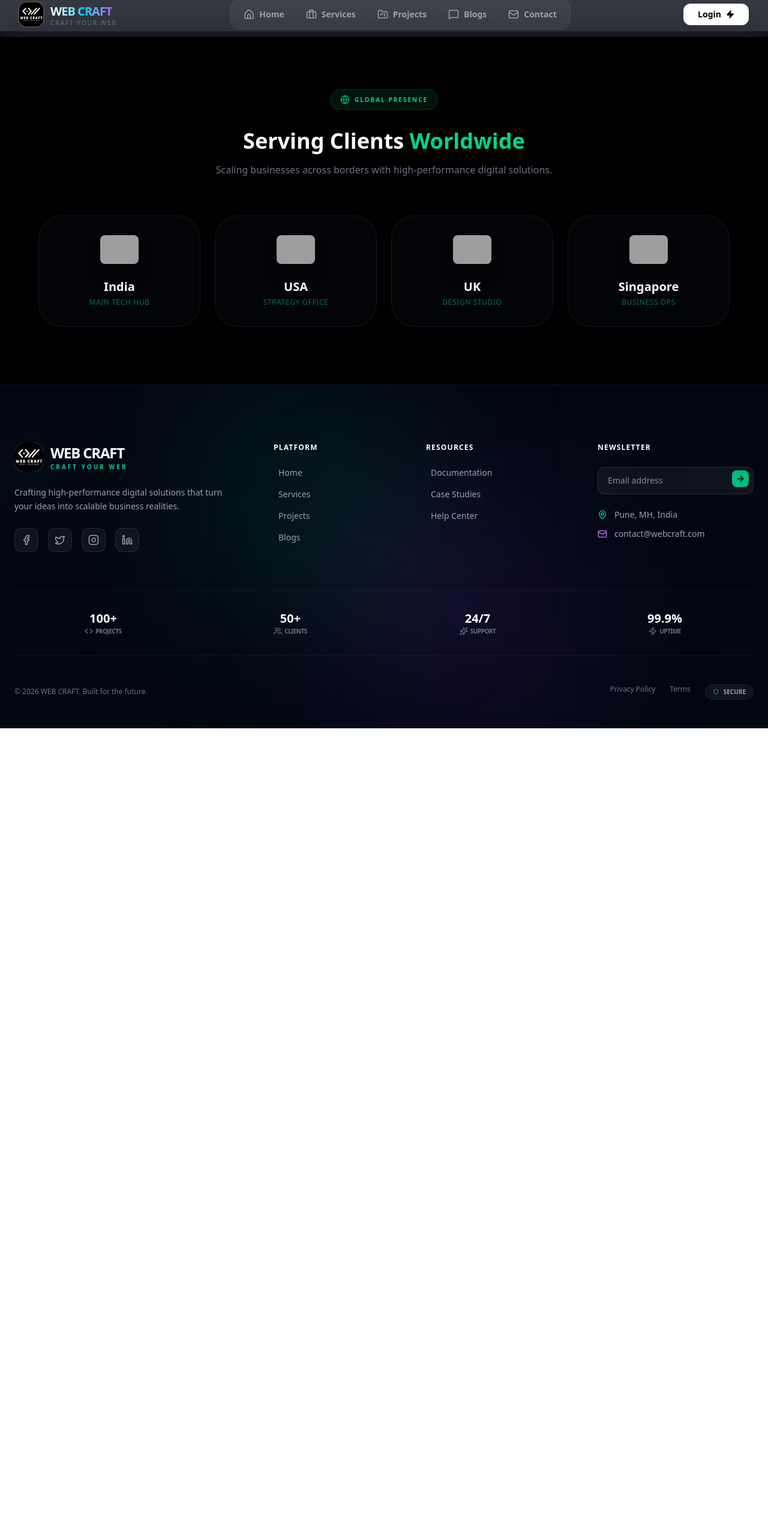
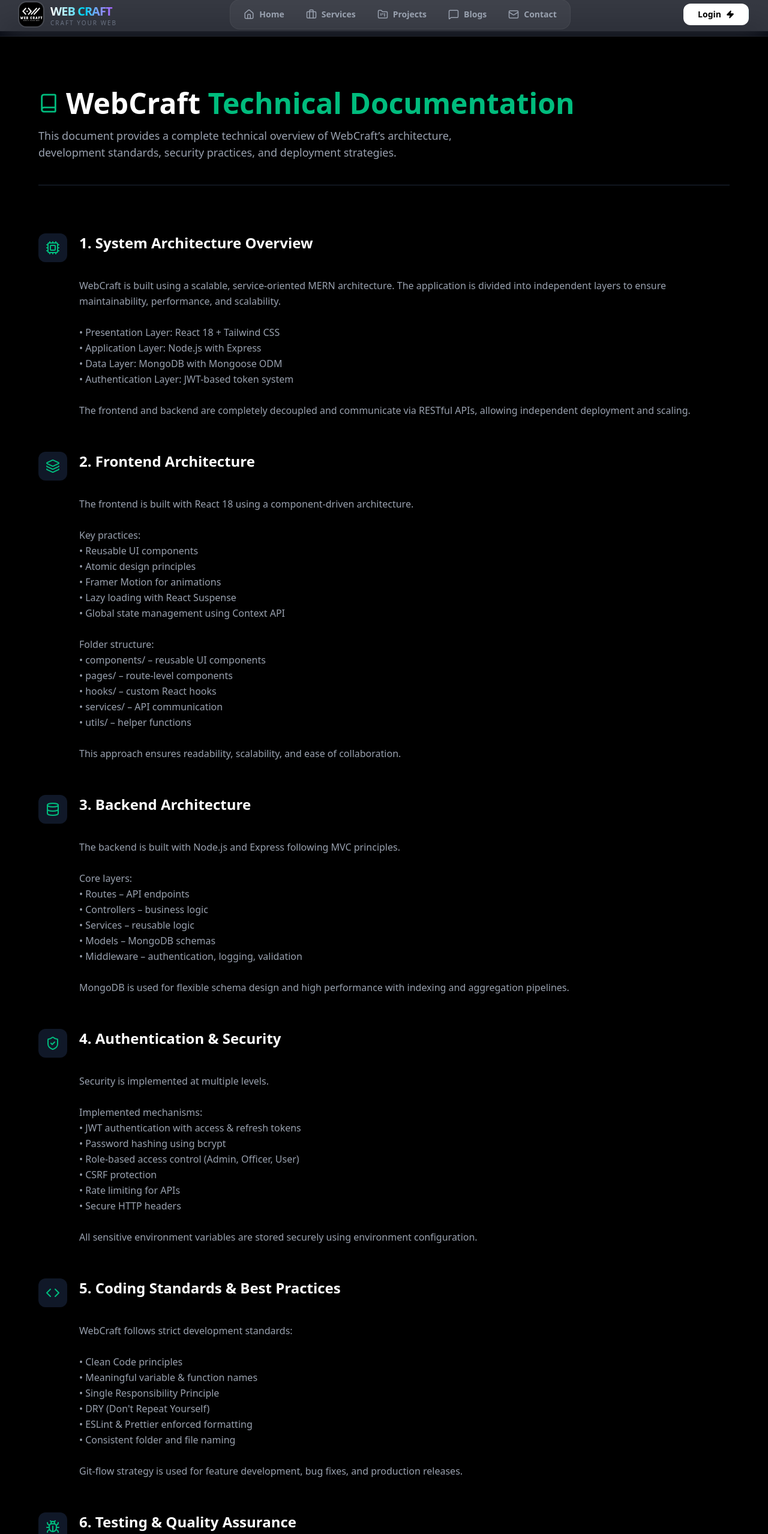
Before and after one commit to Mayur111-code/Web-Craft, a React (Vite) app in the folder frontend/: page /docs in a window 1280 px wide. Shown: the part 12-2569 px from the top of the page at 60% size. Before the commit the page ends 1226 px from the top, so only its background shows below. Built offline with nearby package versions, Linux system fonts and the light colour scheme; grey boxes are pictures that could not be loaded.

Commit message:
remove uneccessary routing

```diff
--- a/frontend/package.json
+++ b/frontend/package.json
@@ -17,6 +17,7 @@
     "lucide-react": "^0.562.0",
     "react": "^19.2.0",
     "react-dom": "^19.2.0",
+    "react-icons": "^5.5.0",
     "react-quill-new": "^3.7.0",
     "react-router-dom": "^7.11.0",
     "sonner": "^2.0.7",
--- a/frontend/src/App.jsx
+++ b/frontend/src/App.jsx
@@ -25,6 +25,7 @@ import ManageProjects from './pages/admin/ManageProjects';
 import ManageBlogs from './pages/admin/ManageBlogs';
 import Footer from './components/layout/Footer';
 import GlobalPresence from './pages/user/GlobalPresence';
+import Documentation from './pages/Documentation';
 
 
 const LayoutHandler = ({ children }) => {
@@ -71,6 +72,7 @@ function App() {
                         <Route path='/blogs' element={<Blogs />} />
                         <Route path='/contact' element={<Contact />} />
                         <Route path="/login-success" element={<LoginSuccess />} />
+                        <Route path="/docs" element={<Documentation />} />
 
                         {/* --- USER AUTH --- */}
                         <Route path="/login" element={<Login />} />
--- a/frontend/src/components/layout/Footer.jsx
+++ b/frontend/src/components/layout/Footer.jsx
@@ -23,7 +23,7 @@ const Footer = () => {
       title: 'Resources',
       links: [
         { name: 'Documentation', path: '/docs' },
-        { name: 'Case Studies', path: '/case-studies' },
+        { name: 'Case Studies', path: '/projects' },
         { name: 'Help Center', path: '/help' },
       ]
     }
--- /dev/null
+++ b/frontend/src/pages/Documentation.jsx
@@ -0,0 +1,243 @@
+import { motion } from "framer-motion";
+import {
+  Book,
+  Code,
+  ShieldCheck,
+  Zap,
+  Globe,
+  Cpu,
+  Database,
+  GitBranch,
+  Bug,
+  Layers,
+} from "lucide-react";
+
+const Documentation = () => {
+  const sections = [
+    {
+      icon: <Cpu className="text-emerald-500" />,
+      title: "1. System Architecture Overview",
+      content: `
+WebCraft is built using a scalable, service-oriented MERN architecture. The application is divided into independent layers to ensure maintainability, performance, and scalability.
+
+• Presentation Layer: React 18 + Tailwind CSS
+• Application Layer: Node.js with Express
+• Data Layer: MongoDB with Mongoose ODM
+• Authentication Layer: JWT-based token system
+
+The frontend and backend are completely decoupled and communicate via RESTful APIs, allowing independent deployment and scaling.
+      `,
+    },
+    {
+      icon: <Layers className="text-emerald-500" />,
+      title: "2. Frontend Architecture",
+      content: `
+The frontend is built with React 18 using a component-driven architecture.
+
+Key practices:
+• Reusable UI components
+• Atomic design principles
+• Framer Motion for animations
+• Lazy loading with React Suspense
+• Global state management using Context API
+
+Folder structure:
+• components/ – reusable UI components
+• pages/ – route-level components
+• hooks/ – custom React hooks
+• services/ – API communication
+• utils/ – helper functions
+
+This approach ensures readability, scalability, and ease of collaboration.
+      `,
+    },
+    {
+      icon: <Database className="text-emerald-500" />,
+      title: "3. Backend Architecture",
+      content: `
+The backend is built with Node.js and Express following MVC principles.
+
+Core layers:
+• Routes – API endpoints
+• Controllers – business logic
+• Services – reusable logic
+• Models – MongoDB schemas
+• Middleware – authentication, logging, validation
+
+MongoDB is used for flexible schema design and high performance with indexing and aggregation pipelines.
+      `,
+    },
+    {
+      icon: <ShieldCheck className="text-emerald-500" />,
+      title: "4. Authentication & Security",
+      content: `
+Security is implemented at multiple levels.
+
+Implemented mechanisms:
+• JWT authentication with access & refresh tokens
+• Password hashing using bcrypt
+• Role-based access control (Admin, Officer, User)
+• CSRF protection
+• Rate limiting for APIs
+• Secure HTTP headers
+
+All sensitive environment variables are stored securely using environment configuration.
+      `,
+    },
+    {
+      icon: <Code className="text-emerald-500" />,
+      title: "5. Coding Standards & Best Practices",
+      content: `
+WebCraft follows strict development standards:
+
+• Clean Code principles
+• Meaningful variable & function names
+• Single Responsibility Principle
+• DRY (Don't Repeat Yourself)
+• ESLint & Prettier enforced formatting
+• Consistent folder and file naming
+
+Git-flow strategy is used for feature development, bug fixes, and production releases.
+      `,
+    },
+    {
+      icon: <Bug className="text-emerald-500" />,
+      title: "6. Testing & Quality Assurance",
+      content: `
+Quality assurance is integrated into the development lifecycle.
+
+Testing includes:
+• Unit testing for components and utilities
+• API testing using Postman
+• Manual UI testing
+• Error handling & logging
+
+Every release is tested against real-world scenarios to ensure reliability and stability.
+      `,
+    },
+    {
+      icon: <Zap className="text-emerald-500" />,
+      title: "7. Performance Optimization",
+      content: `
+WebCraft is optimized for high performance.
+
+Techniques used:
+• Code splitting
+• Lazy loading components
+• Image optimization (WebP)
+• API response caching
+• Database indexing
+• Optimized queries
+
+The application consistently achieves 90+ Lighthouse performance scores.
+      `,
+    },
+    {
+      icon: <GitBranch className="text-emerald-500" />,
+      title: "8. Version Control & Collaboration",
+      content: `
+Git and GitHub are used for version control.
+
+Workflow:
+• Feature branches
+• Pull requests
+• Code reviews
+• Merge validations
+• Commit message conventions
+
+This ensures safe collaboration and production stability.
+      `,
+    },
+    {
+      icon: <Globe className="text-emerald-500" />,
+      title: "9. Deployment & DevOps",
+      content: `
+Deployment is automated using CI/CD pipelines.
+
+Deployment stack:
+• Frontend: Vercel
+• Backend: AWS / Render
+• CI/CD: GitHub Actions
+• HTTPS with SSL
+• Auto-scaling enabled
+
+Zero-downtime deployments are ensured using proper build pipelines.
+      `,
+    },
+    {
+      icon: <Book className="text-emerald-500" />,
+      title: "10. Future Enhancements",
+      content: `
+Planned improvements include:
+• Microservices architecture
+• WebSocket-based real-time updates
+• Advanced monitoring dashboards
+• AI-powered analytics
+• Offline-first support
+• Mobile application integration
+
+WebCraft is designed to evolve with future technological demands.
+      `,
+    },
+  ];
+
+  return (
+    <div className="min-h-screen bg-black text-gray-300 py-24 px-6 md:px-12">
+      <div className="max-w-6xl mx-auto">
+        {/* Header */}
+        <motion.div
+          initial={{ opacity: 0, y: -20 }}
+          animate={{ opacity: 1, y: 0 }}
+          className="mb-20 border-b border-gray-800 pb-10"
+        >
+          <div className="flex items-center gap-3 mb-4">
+            <Book className="text-emerald-500" size={34} />
+            <h1 className="text-4xl md:text-5xl font-bold text-white">
+              WebCraft <span className="text-emerald-500">Technical Documentation</span>
+            </h1>
+          </div>
+          <p className="text-gray-400 text-lg max-w-3xl">
+            This document provides a complete technical overview of WebCraft’s architecture,
+            development standards, security practices, and deployment strategies.
+          </p>
+        </motion.div>
+
+        {/* Sections */}
+        <div className="space-y-14">
+          {sections.map((section, index) => (
+            <motion.div
+              key={index}
+              initial={{ opacity: 0, x: -30 }}
+              whileInView={{ opacity: 1, x: 0 }}
+              viewport={{ once: true }}
+              transition={{ delay: index * 0.08 }}
+            >
+              <div className="flex items-start gap-5">
+                <div className="p-3 bg-gray-900 rounded-xl">
+                  {section.icon}
+                </div>
+                <div>
+                  <h2 className="text-2xl font-semibold text-white mb-4">
+                    {section.title}
+                  </h2>
+                  <p className="text-gray-400 leading-relaxed whitespace-pre-line">
+                    {section.content}
+                  </p>
+                </div>
+              </div>
+            </motion.div>
+          ))}
+        </div>
+
+        {/* Footer */}
+        <div className="mt-24 p-10 bg-emerald-500/5 border border-emerald-500/20 rounded-3xl text-center">
+          <p className="text-sm text-emerald-500 font-mono italic">
+            “WebCraft is engineered with clarity, security, and scalability at its core.”
+          </p>
+        </div>
+      </div>
+    </div>
+  );
+};
+
+export default Documentation;
```
Also changed, not shown: 1 other file (tests, documents, lock files or other folders).
